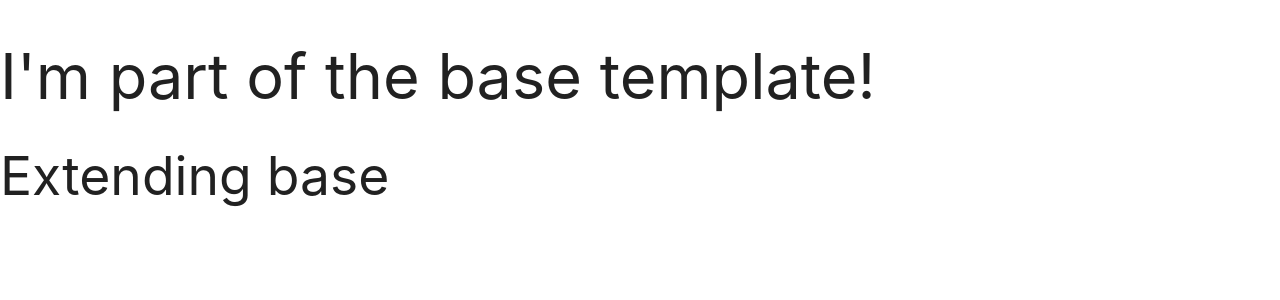
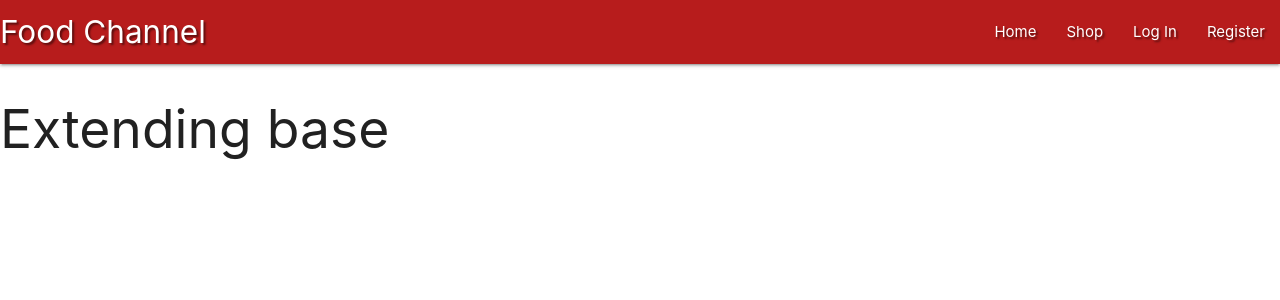
Before and after one commit to Code-Institute-Submissions/foodchannel101, a Flask app: page / in a window 1280 px wide. Shown: the top 300 px of the page. Run offline with Flask 2, Linux system fonts and the light colour scheme; data that the repository does not hold is empty; some libraries are stand-ins or nearby versions.

Commit message:
Fix bug base.html trial and error

```diff
--- a/static/css/style.css
+++ b/static/css/style.css
@@ -0,0 +1,3 @@
+.text-shadow {
+    text-shadow: 2px 2px 2px rgba(0, 0, 0, 0.5);
+}
--- a/templates/base.html
+++ b/templates/base.html
@@ -16,7 +16,31 @@
 
 <body>
 
-    <h1>I'm part of the base template!</h1>
+    <header>
+        <nav class="nav-extended text-shadow red darken-4">
+            <div class="nav-wrapper">
+                <a href="{{ url_for('get_recipes') }}" class="brand-logo">Food Channel</a>
+                <a href="#" data-target="mobile-demo" class="sidenav-trigger right"><i class="fas fa-bars"></i></a>
+                <ul class="right hide-on-med-and-down">
+                    <li><a href="{{ url_for('get_recipes') }}">Home</a></li>
+                    <li><a href="shop.html">Shop</a></li>
+                    <li><a href="login.html">Log In</a></li>
+                    <li><a href="register.html">Register</a></li>
+                </ul>
+            </div>
+        </nav>
+
+        <ul class="sidenav" id="mobile-demo">
+            <li>
+                <h4 class="center-align red darken-4">Food Channel</h4>
+            </li>
+            <li><a href="{{ url_for('get_recipes') }}">Home</a></li>
+            <li><a href="shop.html">Shop</a></li>
+            <li><a href="login.html">Log In</a></li>
+            <li><a href="register.html">Register</a></li>
+        </ul>
+    </header>
+
     {% block content %}
     {% endblock %}
 
--- a/templates/register.html
+++ b/templates/register.html
@@ -14,7 +14,7 @@
                     <label for="username">Username</label>
                 </div>
             </div>
-            <!-- passowrd -->
+            <!-- password -->
             <div class="row">
                 <div class="input-field col s12">
                     <i class="fas fa-user-lock prefix"></i>
```
